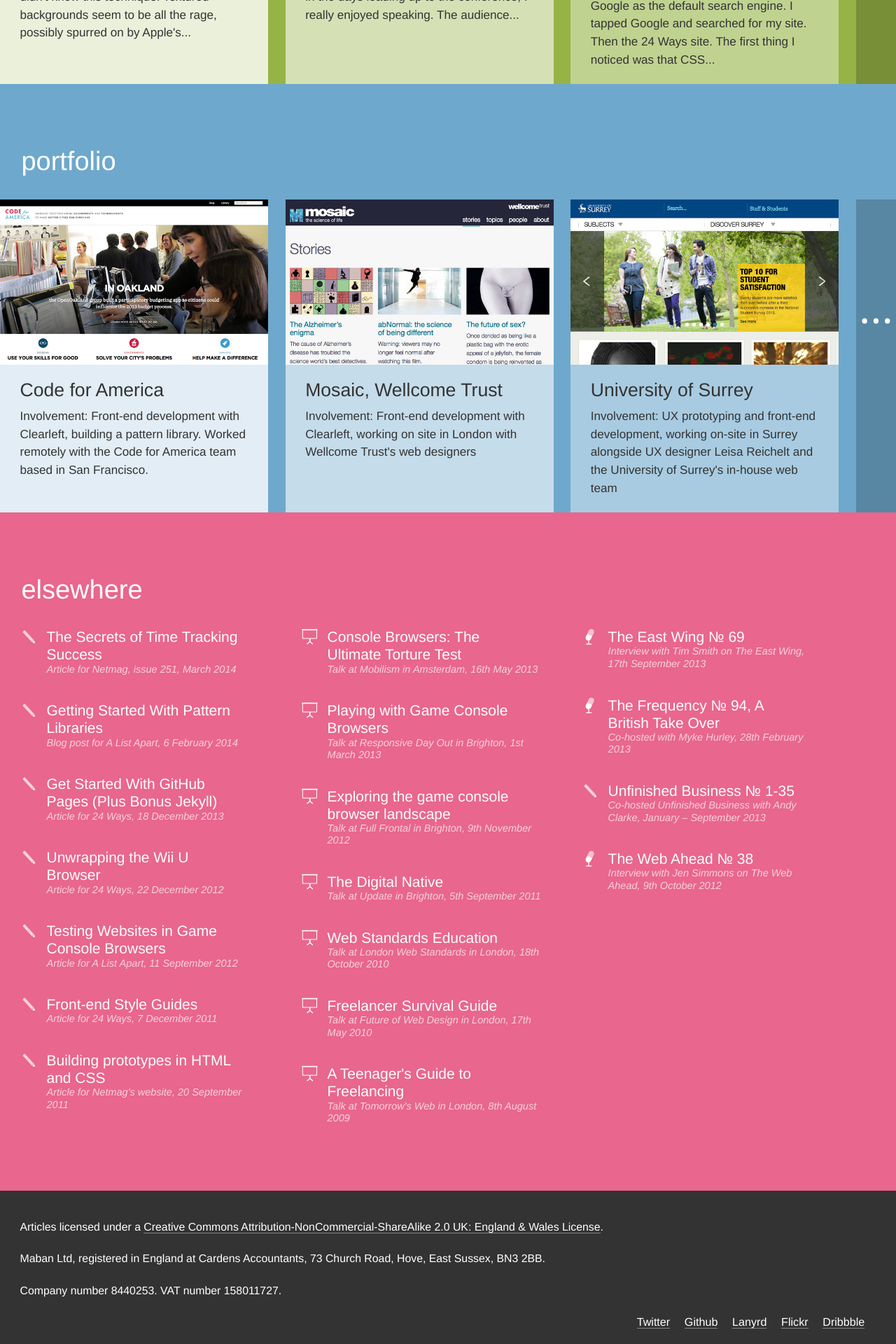
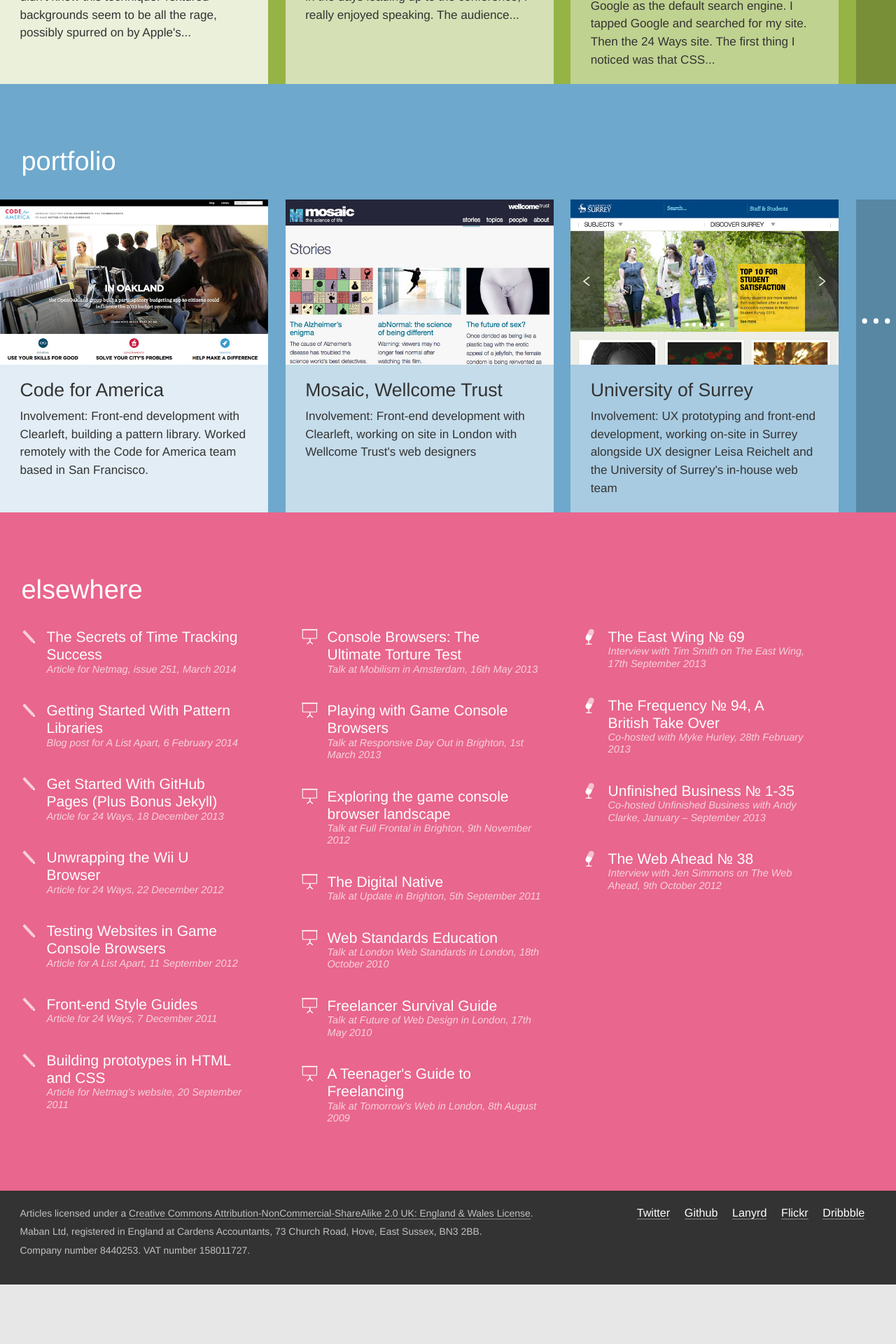
Before and after one commit to maban/maban, a Jekyll site: the page built from index.html, in a window 1280 px wide. Shown: the part 1077-2997 px from the top of the page at 70% size. Built offline with Jekyll 4.4.1, drawn with Linux system fonts in a browser that asks for light colours; after the commit the page ends 2912 px from its top, so only the background shows below that.

Commit message:
Bug fixes and tweaks

```diff
--- a/style/main.css
+++ b/style/main.css
@@ -396,17 +396,15 @@ a:hover {
     background-size: 25px;
 }
 
-.list-column li a {
+.link-type-article {
     background-image: url("/style/icon-writing-white.png");
     }
 
-.list-column li a[href^="http://www.lanyrd.com/"],
-.list-column li a[href^="http://lanyrd.com/"] {
+.link-type-talk {
     background-image: url("/style/icon-speaking-white.png");
     }
 
-.list-column li a[href^="http://www.5by5.tv/"],
-.list-column li a[href^="http://5by5.tv/"] {
+.link-type-podcast {
     background-image: url("/style/icon-podcast-white.png");
     }
 
@@ -516,6 +514,31 @@ a:hover {
     border-bottom: 1px solid rgba(255,255,255,0.4);
 }
 
+.legal {
+    font-size: 0.88em;
+    margin-bottom: 1em;
+}
+
+.legal,
+.legal a {
+    color: rgba(255,255,255,0.7);
+}
+
+.legal a:hover,
+.legal a:focus,
+.legal a:active {
+    color: rgba(255,255,255,1);
+}
+
+@media (min-width:50em) {
+.legal {
+    float: left;
+}
+}
+
+.legal p {
+    margin: 0;
+}
 
 
 @media (min-width:50em) {
@@ -583,6 +606,7 @@ a:hover {
         width: auto;
         margin-right: 0;
         font-size: 0.8em;
+        position: relative;
     }
 
     .list-block-minor a {
@@ -626,7 +650,7 @@ main {
 }
 
 .h-entry {
-    max-width: 45em;
+    max-width: 42em;
     padding: 3em 1.5em;
     background-color: #fff;
     margin: 0 auto;
@@ -670,6 +694,10 @@ main {
         margin-bottom: 0;
         font-size: 1em;
         font-weight: 600;
+    }
+
+    .project img {
+        width: 100%;
     }
 
     .project h3 + p {
```
